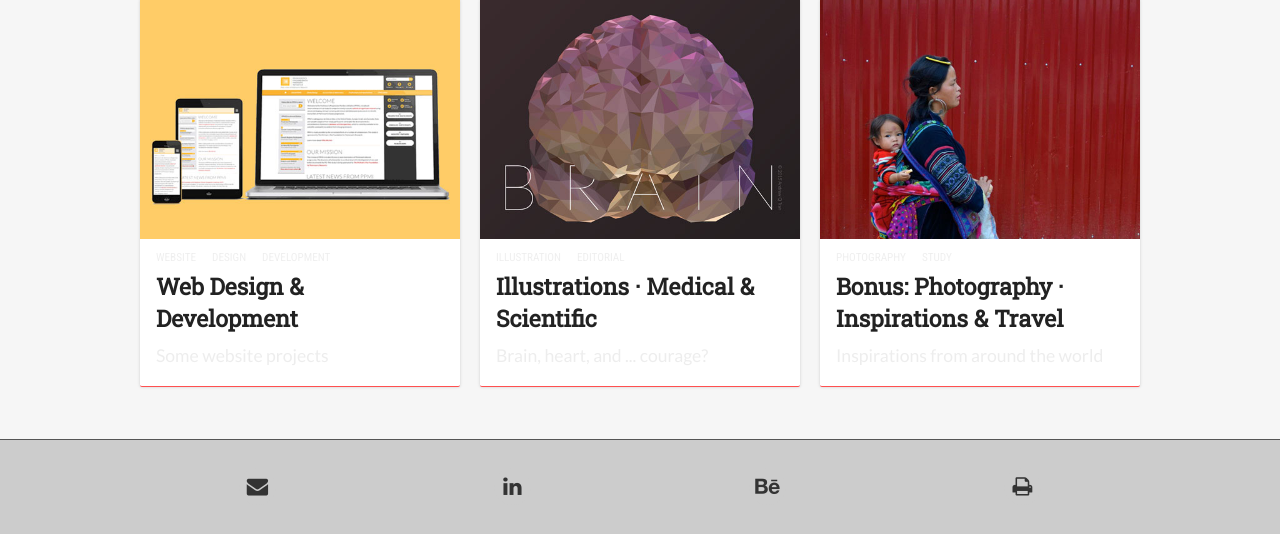
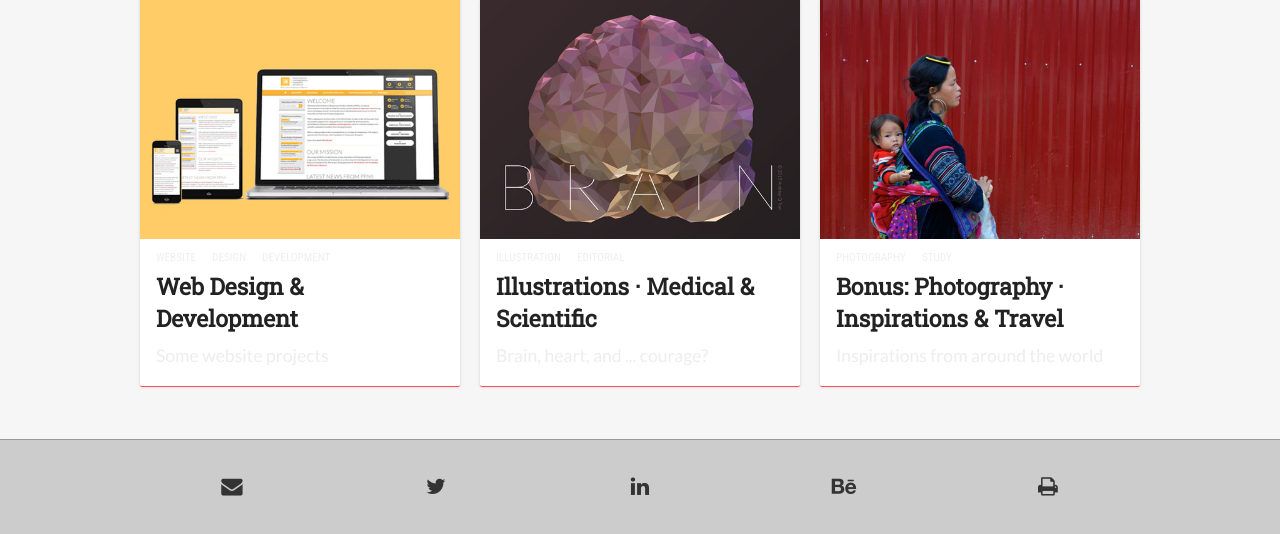
Before and after one commit to andrewqtran/andrewqtran.github.io, a PHP site: page / in a window 1280 px wide. Shown: the part 776-1310 px from the top of the page. Run offline with PHP 8.4, Linux system fonts and the light colour scheme.

Commit message:
Add twitter

```diff
--- a/beta/css/app.css
+++ b/beta/css/app.css
@@ -32,8 +32,8 @@ a:hover i.fa-inverse::after {
 a:hover i.fa-envelope.fa-inverse::after {
 	content:"Email Me";
 	}
-a:hover i.fa-home.fa-inverse::after {
-	content:"Website"
+a:hover i.fa-twitter.fa-inverse::after {
+	content:"Twitter"
 }
 a:hover i.fa-linkedin.fa-inverse::after {
 	content:"LinkedIn"
@@ -206,7 +206,7 @@ opacity:1;
 	margin-top:2em;
 	background: #ccc;
 	padding: 0.1em 0 1.5em 0;
-	border-top:#555 solid thin;
+	border-top:#999 solid thin;
 }
 
 
--- a/beta/index.html
+++ b/beta/index.html
@@ -117,9 +117,11 @@
 </div>
 <div class="contain-to-grid text-center" id="footer">
   <div class="row" id="social">
-<ul class="small-block-grid-4">
+<ul class="small-block-grid-5">
         <li class="fa-stack fa-lg"><a href="mailto:andrew[at]andrewqtran.com"><i class="fa fa-circle fa-stack-2x"></i><i class="fa fa-envelope fa-stack-1x fa-inverse"></i></a></li>
+                  <li class="fa-stack fa-lg"><a href="https://twitter.com/LastMiracle" target="_blank"><i class="fa fa-circle fa-stack-2x"></i><i class="fa fa-twitter fa-stack-1x fa-inverse"></i></a></li>
         <li class="fa-stack fa-lg"><a href="http://www.linkedin.com/in/andrewqtran/" target="_blank"><i class="fa fa-circle fa-stack-2x"></i><i class="fa fa-linkedin fa-stack-1x fa-inverse"></i></a></li>
+
         <li class="fa-stack fa-lg"><a href="https://behance.net/andrewqtran" target="_blank"><i class="fa fa-circle fa-stack-2x"></i><i class="fa fa-behance fa-stack-1x fa-inverse"></i></a></li>
         <li class="fa-stack fa-lg"><a href="../Andrew_Q_Tran_Resume.pdf" target="_blank"><i class="fa fa-circle fa-stack-2x"></i><i class="fa fa-print fa-stack-1x fa-inverse"></i></a></li>
       </ul></div>
```
